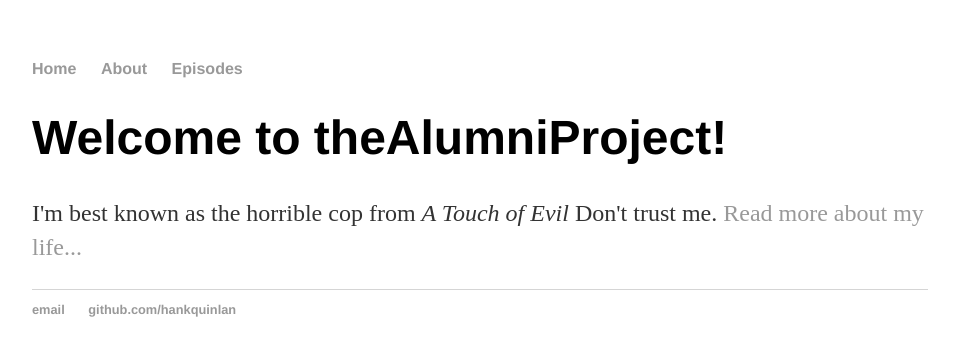
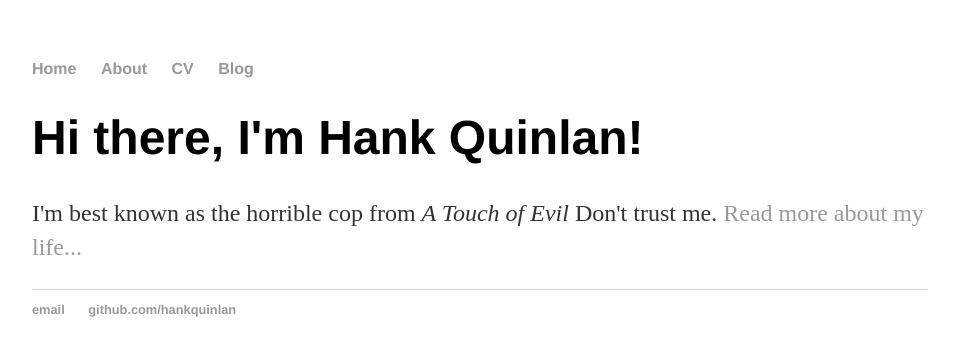
Before and after one commit to dlam58/theAlumniDiaries, a Jekyll site: the page built from index.html, in a window 1280 px wide. Shown: the top 356 px of the page, without its empty margins (160-1115 px from the left). Built offline with Jekyll 4.4.1, drawn with Linux system fonts in a browser that asks for light colours.

Commit message:
Update after creating layout file

```diff
--- a/index.html
+++ b/index.html
@@ -1,29 +1,8 @@
-<!DOCTYPE html>
-<html>
-	<head>
-		<title>Hank Quinlan, Horrible Cop</title>
-		<!-- link to main stylesheet -->
-		<link rel="stylesheet" type="text/css" href="/css/main.css">
-	</head>
-	<body>
-		<nav>
-    		<ul>
-        		<li><a href="/">Home</a></li>
-	        	<li><a href="/about">About</a></li>
-        		<li><a href="/cv">Episodes</a></li>
-    		</ul>
-		</nav>
-		<div class="container">
-    		<div class="blurb">
-        		<h1>Welcome to theAlumniProject!</h1>
-				<p>I'm best known as the horrible cop from <em>A Touch of Evil</em> Don't trust me. <a href="/about">Read more about my life...</a></p>
-    		</div><!-- /.blurb -->
-		</div><!-- /.container -->
-		<footer>
-    		<ul>
-        		<li><a href="mailto:hankquinlanhub@gmail.com">email</a></li>
-        		<li><a href="https://github.com/hankquinlan">github.com/hankquinlan</a></li>
-			</ul>
-		</footer>
-	</body>
-</html>
+---
+layout: default
+title: Hank Quinlan, Horrible Cop
+---
+<div class="blurb">
+	<h1>Hi there, I'm Hank Quinlan!</h1>
+	<p>I'm best known as the horrible cop from <em>A Touch of Evil</em> Don't trust me. <a href="/about">Read more about my life...</a></p>
+</div><!-- /.blurb -->
```
